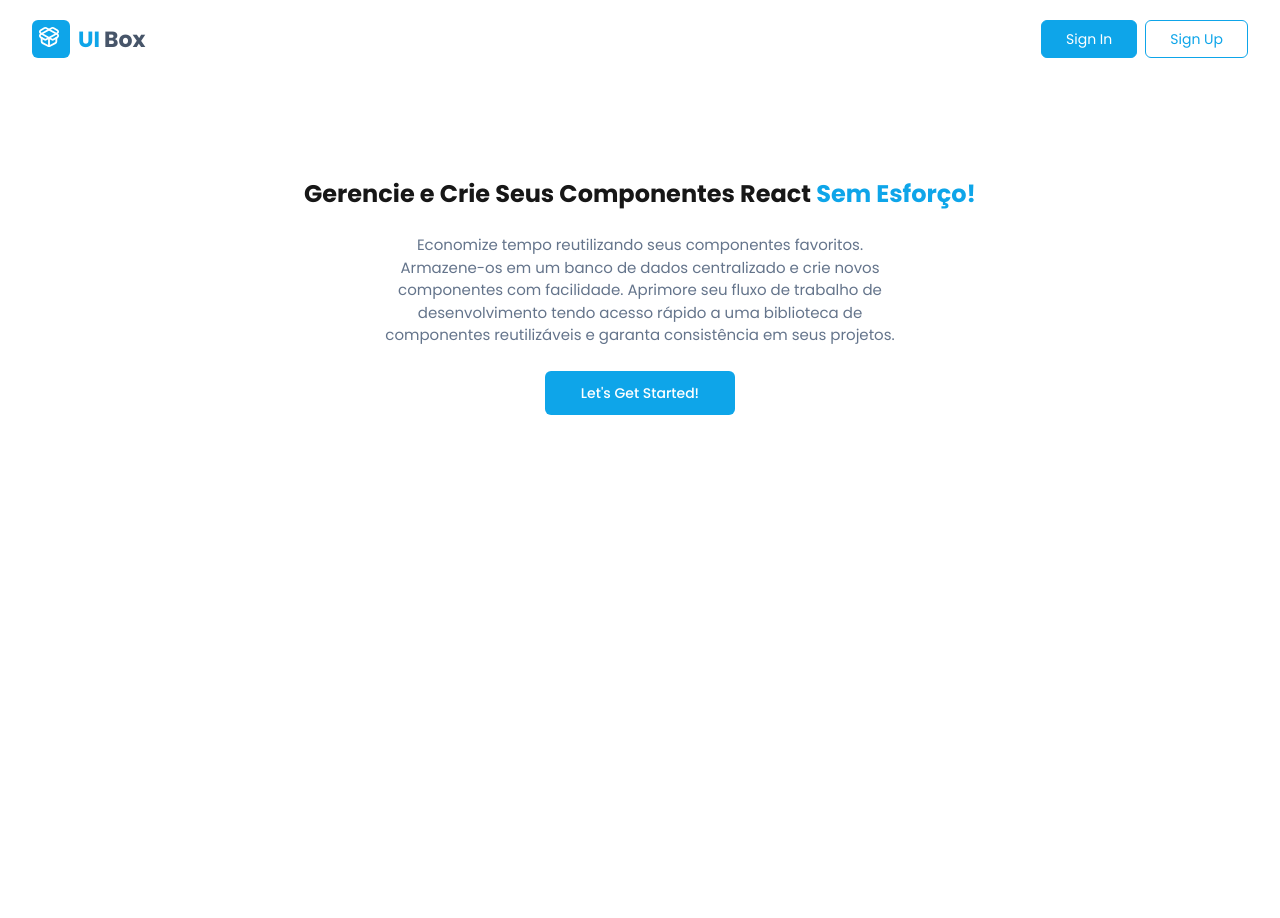
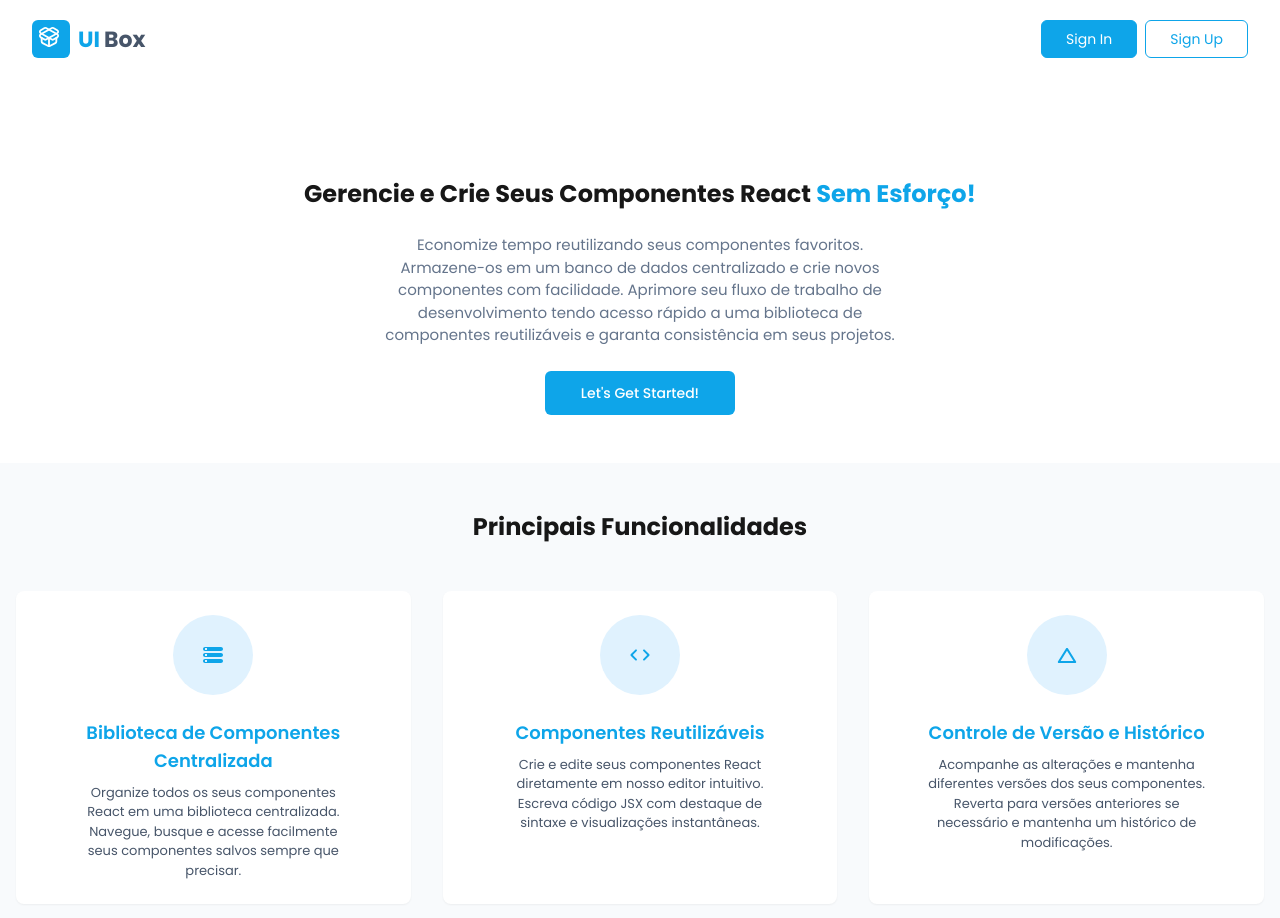
Before and after one commit to lucsbasto/ui-box, a Next.js app: page / in a window 1280 px wide. Shown: the top 918 px of the page. Before the commit the page ends 800 px from the top, so only its background shows below. Built offline with nearby package versions, Linux system fonts and the light colour scheme.

Commit message:
feat: add feature component

```diff
--- a/package.json
+++ b/package.json
@@ -9,6 +9,10 @@
     "lint": "next lint"
   },
   "dependencies": {
+    "@emotion/react": "^11.13.3",
+    "@emotion/styled": "^11.13.0",
+    "@mui/icons-material": "^6.1.2",
+    "@mui/material": "^6.1.2",
     "next": "14.2.14",
     "react": "^18",
     "react-dom": "^18",
--- a/src/app/page.tsx
+++ b/src/app/page.tsx
@@ -1,4 +1,5 @@
 import { CTASection } from "@/components/CTASection";
+import { Features } from "@/components/Features";
 import Navbar from "@/components/Navbar";
 
 export default function Home() {
@@ -6,6 +7,7 @@ export default function Home() {
    <div className="poppins">
      <Navbar/>
      <CTASection/>
+     <Features/>
    </div>
   );
 }
--- /dev/null
+++ b/src/components/Features.tsx
@@ -0,0 +1,59 @@
+
+import { ChangeHistoryRounded, CodeRounded, StorageRounded } from '@mui/icons-material';
+type FeatureInfo = {
+  id: number;
+  name: string;
+  icon: any;
+  description: string;
+};
+
+export function Features(){
+
+  const features: FeatureInfo[] = [
+    {
+      "id": 1,
+      "name": "Biblioteca de Componentes Centralizada",
+      "icon": <StorageRounded className='text-sky-500 text-[32px]' />,
+      "description": "Organize todos os seus componentes React em uma biblioteca centralizada. Navegue, busque e acesse facilmente seus componentes salvos sempre que precisar."
+    },
+    {
+      "id": 2,
+      "name": "Componentes Reutilizáveis",
+      "icon": <CodeRounded className='text-sky-500 text-[32px]' />,
+      "description": "Crie e edite seus componentes React diretamente em nosso editor intuitivo. Escreva código JSX com destaque de sintaxe e visualizações instantâneas."
+    },
+    {
+      "id": 3,
+      "name": "Controle de Versão e Histórico",
+      "icon": <ChangeHistoryRounded className='text-sky-500 text-[32px]' />,
+      "description": "Acompanhe as alterações e mantenha diferentes versões dos seus componentes. Reverta para versões anteriores se necessário e mantenha um histórico de modificações."
+    }
+  ];
+
+  return (
+    <section className='features-section py-12 bg-slate-50 mt-12'>
+      <div className='mx-auto px-4'>
+        <h2 className='text-2xl font-bold text-center'>
+          Principais Funcionalidades
+        </h2>
+        <div className='mt-12 grid grid-cols-1 md:grid-cols-3 gap-8'>
+          {features.map((feature, index) => {
+            return (
+              <div key={index} className='p-6 bg-white rounded-lg shadow-sm flex flex-col items-center'>
+                <div className='w-20 h-20 rounded-full items-center justify-center flex bg-sky-100'>
+                  {feature.icon}
+                </div>
+                <h3 className='text-lg font-semibold text-sky-500 mt-6 text-center'>
+                  {feature.name}
+                </h3>
+                <p className='text-slate-600 text-[13px] mt-2 text-center w-[80%]'>
+                  {feature.description}
+                </p>
+              </div>
+            )
+          })}
+        </div>
+      </div>
+    </section>
+  )
+}
```
Also changed, not shown: 1 other file (tests, documents, lock files or other folders).
